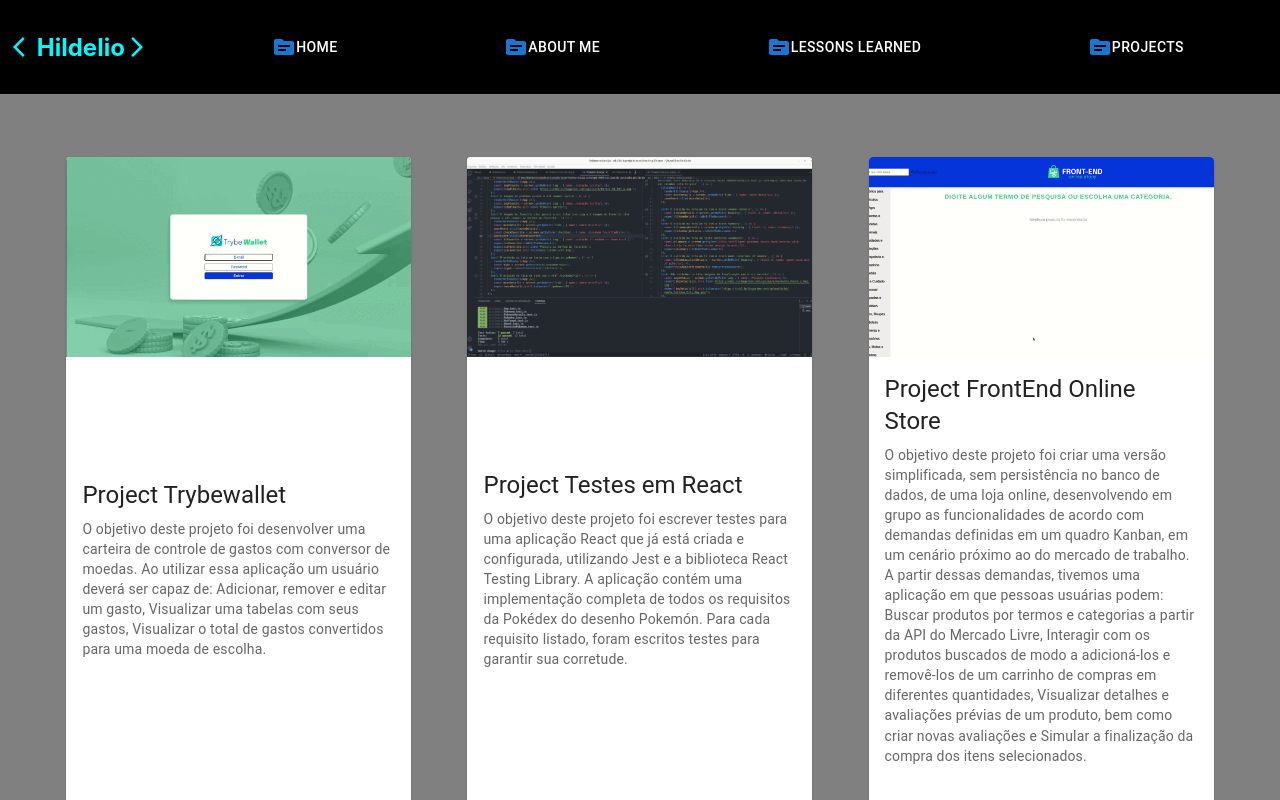
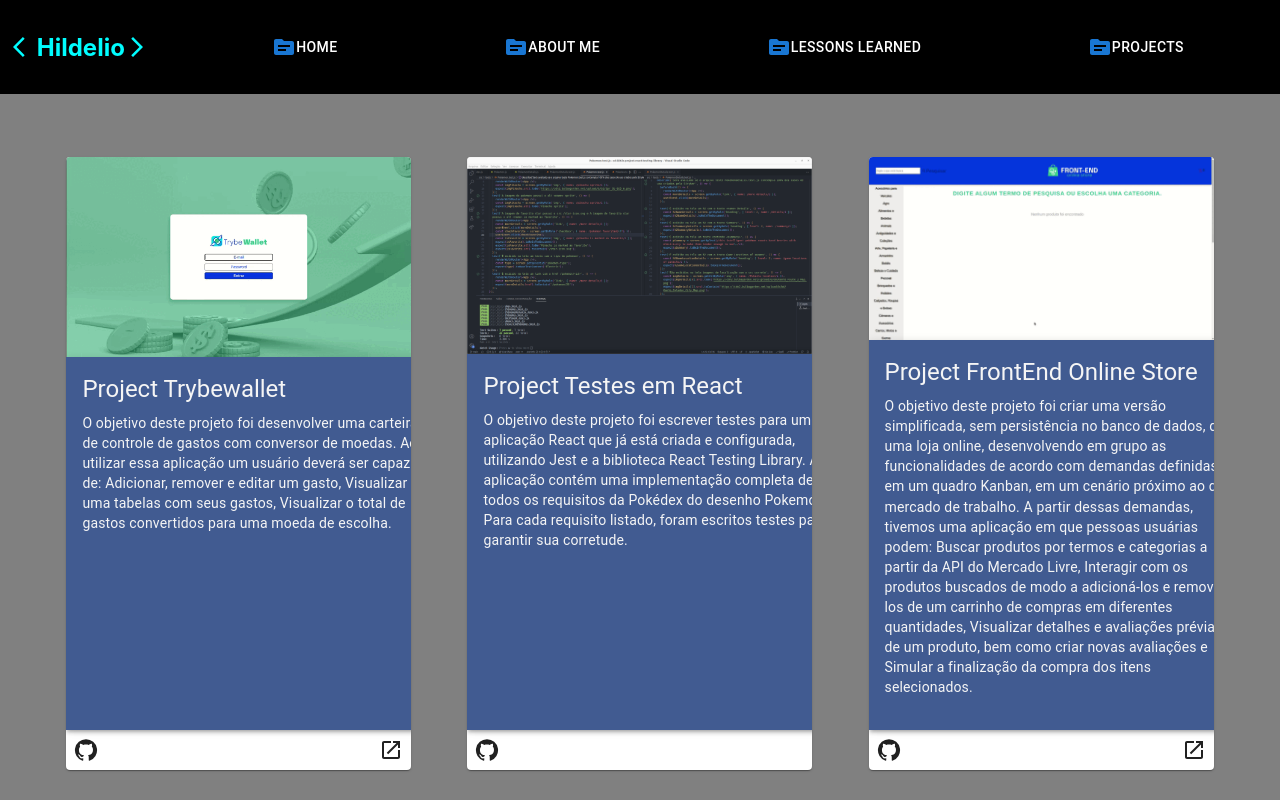
Before and after one commit to hildelio/portfolio, a React (Create React App) app: page /portfolio/projects in a window 1280 px wide. Shown: the top 800 px of the page. Built offline with nearby package versions, Linux system fonts and the light colour scheme.

Commit message:
atualizando cards

```diff
--- a/src/App.css
+++ b/src/App.css
@@ -122,6 +122,27 @@ body {
   flex-direction: column;
   justify-content: space-between;
   margin: 2%;
+  background-color: black;
+}
+
+.card-content {
+  background-color: rgba(11, 44, 114, 0.842);
+  color: whitesmoke;
+  transition: box-shadow 300ms cubic-bezier(0.4, 0, 0.2, 1) 0ms;
+  box-shadow: rgba(0, 0, 0, 0.2) 0px 3px 3px -2px, rgba(0, 0, 0, 0.14) 0px 3px 4px 0px, rgba(0, 0, 0, 0.12) 0px 1px 8px 0px;
+  background-image: linear-gradient(rgba(255, 255, 255, 0.08), rgba(255, 255, 255, 0.08));
+  backdrop-filter: blur(10px);
+  overflow: hidden;
+  height: 100%;
+  width: 100%;
+}
+.card-content p {
+  color: whitesmoke;
+}
+
+.card-actions {
+  display: flex;
+  justify-content: space-between
 }
 
 @media(max-width: 500px) {
--- a/src/components/Cards.js
+++ b/src/components/Cards.js
@@ -3,9 +3,10 @@ import Card from "@mui/material/Card";
 import CardActions from "@mui/material/CardActions";
 import CardContent from "@mui/material/CardContent";
 import CardMedia from "@mui/material/CardMedia";
-import Button from "@mui/material/Button";
 import Typography from "@mui/material/Typography";
 import PropTypes from "prop-types";
+import GitHubIcon from '@mui/icons-material/GitHub';
+import OpenInNewIcon from '@mui/icons-material/OpenInNew';
 
 class Cards extends Component {
   render() {
@@ -13,7 +14,7 @@ class Cards extends Component {
     return (
       <Card className="App-projectsCard" sx={{ maxWidth: 345 }}>
         <CardMedia component="img" alt="images" height="200" image={ image } />
-        <CardContent>
+        <CardContent className="card-content">
           <Typography gutterBottom variant="h5" component="div">
             {title}
           </Typography>
@@ -21,10 +22,10 @@ class Cards extends Component {
             {description}
           </Typography>
         </CardContent>
-        <CardActions>
-          <Button size="small" href={ githubLink } target="_blank" >Github</Button>
+        <CardActions className="card-actions">
+          <GitHubIcon size="small" href={ githubLink } target="_blank" />
           {
-            projectLink &&  <Button size="small" href={ projectLink } target="_blank" >See Project</Button>
+            projectLink &&  <OpenInNewIcon size="small" href={ projectLink } target="_blank" aria_label='deploy'/>
           }
         </CardActions>
       </Card>
```
